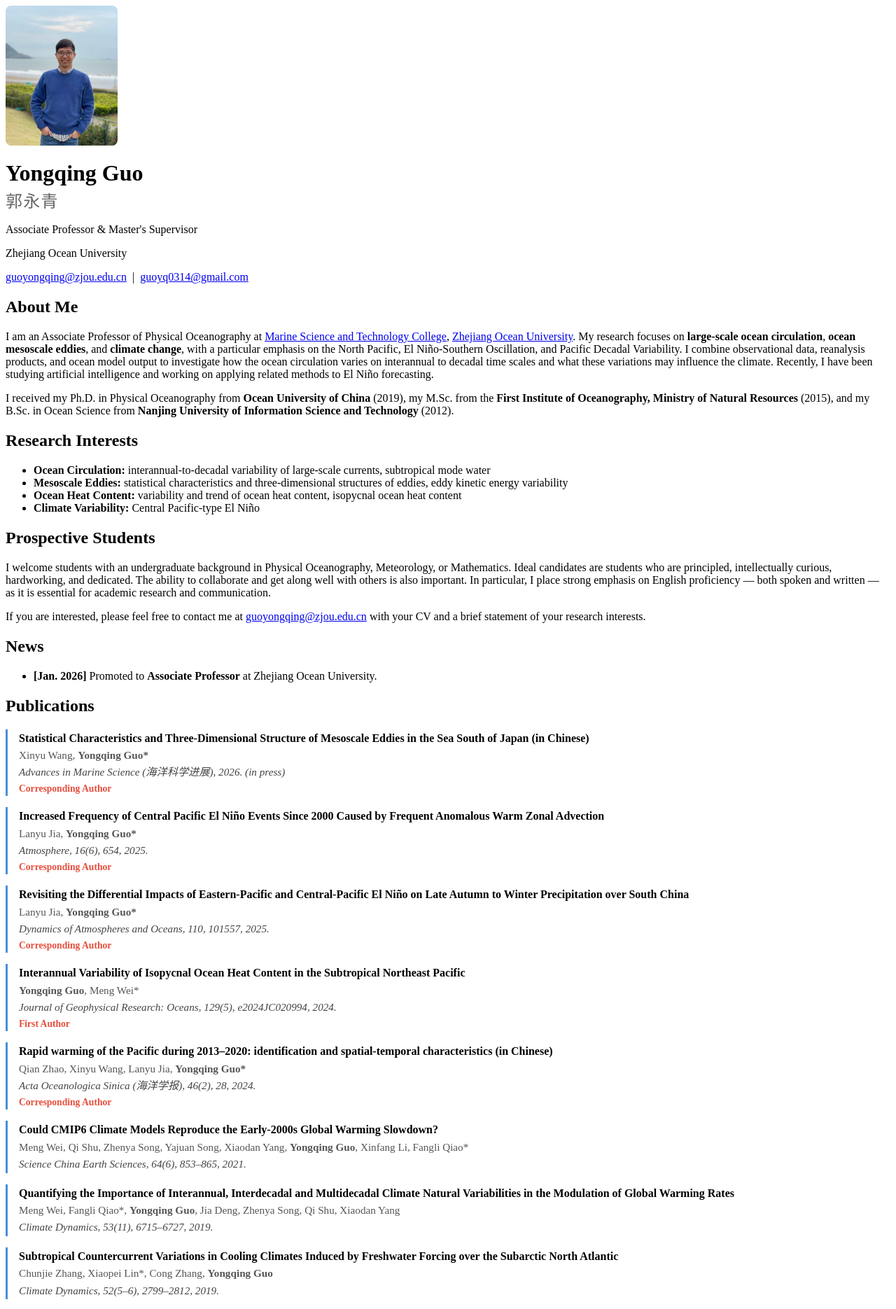
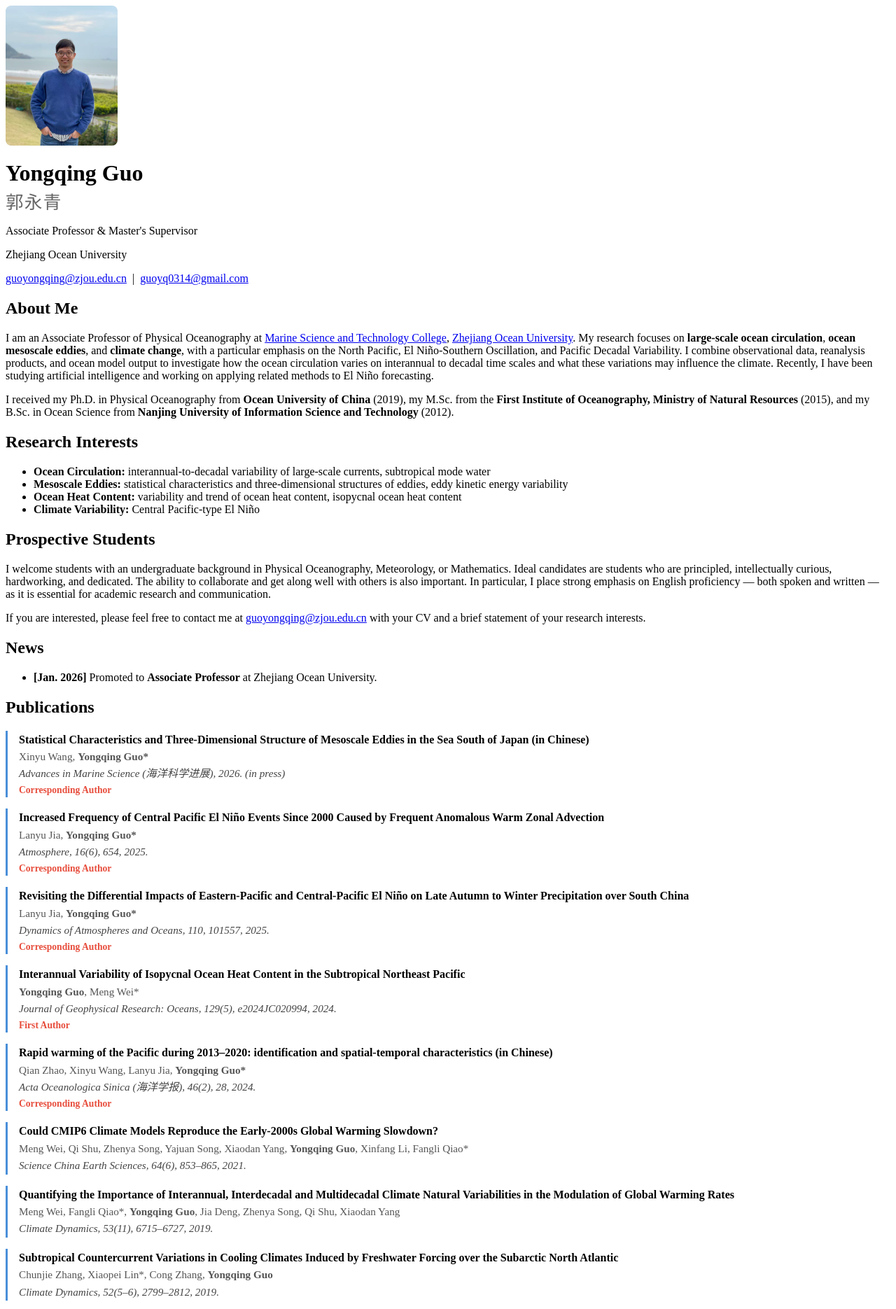
Before and after one commit to guoyq0314/guoyq0314.github.io, a Jekyll site: the page built from index.md, in a window 1280 px wide. Shown: the top 1870 px of the page at 70% size. Built offline with Jekyll 4.4.1, drawn with Linux system fonts in a browser that asks for light colours; our own code applies the rules of GitHub Pages for plain Markdown files.

Commit message:
Increase font size for title-name-cn class

```diff
--- a/_layouts/homepage.html
+++ b/_layouts/homepage.html
@@ -30,7 +30,7 @@
   margin-bottom: 2px !important;
 }
 .title-name-cn {
-  font-size: 1.5rem !important;
+  font-size: 1.6rem !important;
   font-weight: 400 !important;
   color: #666 !important;
   margin-top: 0 !important;
```
